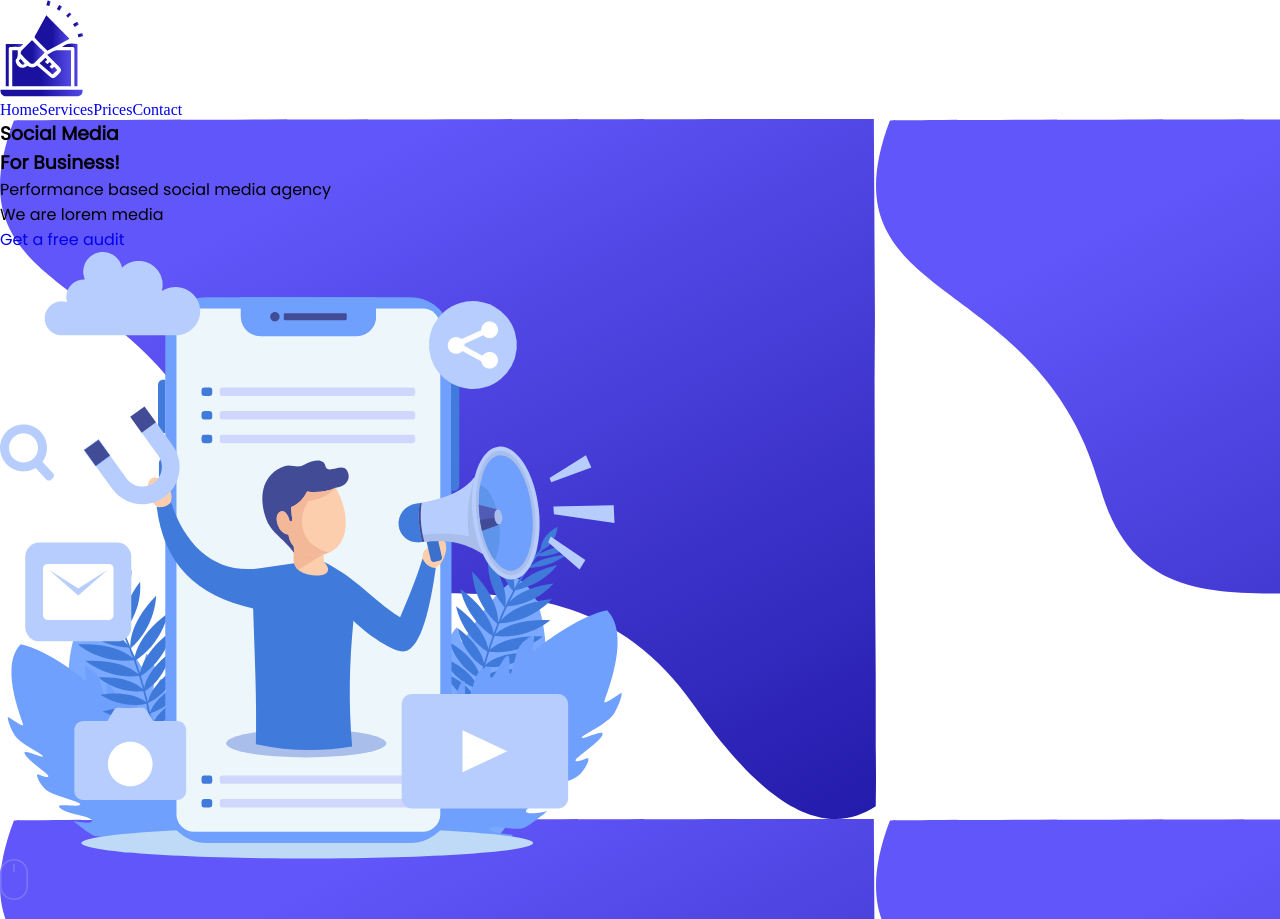
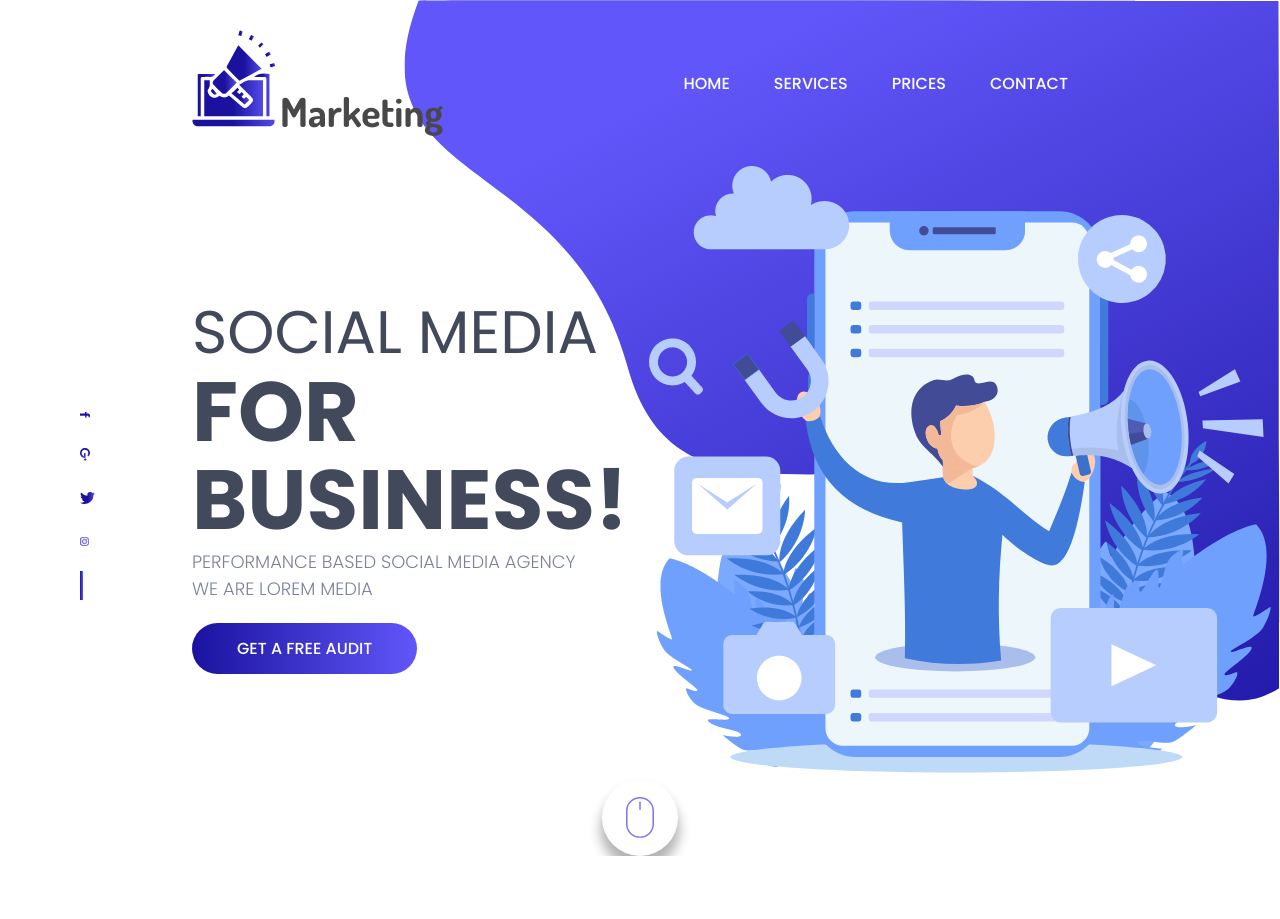
Before and after one commit to warsamefarah/projet-sass-gulp, a website: page index.html in a window 1280 px wide. After the commit the page ends 856 px from the top, so only its background shows below. Drawn offline with Linux system fonts and the light colour scheme; files whose address does not match are found by name.

Commit message:
Finished first section

```diff
--- a/index.html
+++ b/index.html
@@ -5,13 +5,16 @@
     <meta name="viewport" content="width=device-width, initial-scale=1.0">
     <title>Social Media for Business</title>
     <link rel="preconnect" href="https://fonts.gstatic.com">
-<link href="https://fonts.googleapis.com/css2?family=Lato&family=Poppins&display=swap" rel="stylesheet">
+<link href="https://fonts.googleapis.com/css2?family=Dosis:wght@700&family=Lato:wght@300;400;700&family=Poppins:wght@300;400;500;700&display=swap" rel="stylesheet">
     <link rel="stylesheet" href="css/import.css">
 </head>
 <body>
     <header>
+        <div class="logo">
+            <img src="assets/img/logo.png" alt="Logo Social Media For Business">
+            <span>Marketing <br></span>
+        </div>
         <nav>
-            <img src="assets/img/logo.png" alt="Logo Social Media For Business">
             <ul class="nav-items">
                 <li><a href="#" title="Home">Home</a></li>
                 <li><a href="#" title="Services">Services</a></li>
@@ -22,17 +25,29 @@
     </header>
     <main>
         <section class="firstSec">
+            <img src="assets/img/wave.svg" alt="Background Image" class="bgimg-1">
+            <div class="icons">
+                <ul>
+                    <li><img src="assets/picto/facebook.svg" alt="Facebook"></li>
+                    <li><img src="assets/picto/google-plus.svg" alt="Google Plus"></li>
+                    <li><img src="assets/picto/twitter.svg" alt="Twitter"></li>
+                    <li><img src="assets/picto/instagram.svg" alt="Instagram"></li>
+                </ul>
+            </div>
+            <div class="content">
                 <article>
                     <h1>Social Media <br></h1>
                     <p>Performance based social media agency <br>We are lorem media</p>
-                <a href="#" title="#">Get a free audit</a>
+                    <!-- <a href="#" title="#" class="cta">Get a free audit</a> -->
+                    <button class="cta">Get a free audit</button>
                 </article>
                 <aside>
                     <picture>
-                    <img src="assets/img/phone.png" alt="Phone Design">
+                        <img src="assets/img/phone.png" alt="Phone Design" class="phone">
                     </picture>
                 </aside>
-            <img src="assets/picto/mouse.svg" alt="Mouse Icon">
+                <div id="mouse"></div>
+            </div>
         </section>
         <section></section>
         <section></section>
--- a/sass/components/_cta.scss
+++ b/sass/components/_cta.scss
@@ -0,0 +1,11 @@
+.cta {
+    text-transform: $uppercase;
+    color: $white;
+    padding: $paddingCta;
+    background: $gradblue;
+    font-family: $poppins;
+    font-weight: $med;
+    font-size: 16px;
+    border-radius: 50px;
+    border: none;
+}
--- a/sass/components/_header.scss
+++ b/sass/components/_header.scss
@@ -1,9 +1,32 @@
 header {
+    display: $flex;
+    justify-content: $justify;
+    align-items: $align;
+    padding: 30px 10%;
+    width: 90%;
+    margin: auto;
+
+    .logo {
+        span {
+            font-family: $dosis;
+            font-weight: $bold;
+            font-size: 40px;
+            color: $grey2;
+        }
+    }
+
     nav {
         ul {
-            width: 120px;
-            display: $flex;
-            justify-content: $justaround;
+            text-transform: $uppercase;
+            li {
+                display: $inBl;
+                padding: $paddingLi;
+                font-family: $poppins;
+                font-weight: $med;
+                a {
+                    color: $white;
+                }
+            }
         }
     }
 }
--- a/sass/components/_home.scss
+++ b/sass/components/_home.scss
@@ -1,15 +1,39 @@
 .firstSec {
-    height: $window;
-    background: url('assets/img/wave.svg');
+
+    height: $windowH;
+    width: $windowW;
     font-family: $poppins;
-    img:first-child{
+
+    .content {
         display: $flex;
-        justify-items: flex-end;
+        justify-content: space-around;
+        flex-wrap: wrap;
+        align-items: center;
+
+        article {
+            width: 50%;
+            // transform: scale(1.3);
+        }
+
+        aside {
+            width: 50%;
+            justify-content: space-around;
+        }
+    }
+
+    .bgimg-1{
+        position: $absolute;
+        top: 0;
+        right: 0;
+        z-index: -1;
+        rotate: 0.1deg;
+    }
+
+    p {
+        text-transform: $uppercase;
+        color: $lightgreyb;
+        font-weight: $light;
+        padding-bottom: 21px;
+        font-size: 1.12rem;
     }
 }
-
-h1 {
-    &::after {
-        content: "For Business!";
-    }
-}
--- /dev/null
+++ b/sass/components/_section1.scss
@@ -0,0 +1,45 @@
+.firstSec{
+    article {
+        padding: $paddingXL;
+    }
+
+    aside {
+        display: flex;
+        align-items: center;
+    }
+
+    .phone {
+        width: 100%;
+        margin: auto;
+    }
+
+    #mouse {
+        width: 28px;
+        height: 41px;
+        background: url(../../assets/picto/mouse.svg) no-repeat center center;
+        padding: $paddingMouse;
+        border-radius: 50px;
+        box-shadow: 0 0.7rem 0.7rem 0.1rem rgba($color: #000000, $alpha: 0.3);
+    }
+
+    .icons {
+        position: $absolute;
+        top: 50%;
+        left: 5rem;
+
+        ul {
+            height: 200px;
+            display: flex;
+            flex-direction: column;
+            justify-content: space-between;
+
+            &:last-child::after {
+                content: "";
+                background: $gradblue;
+                width: 3px;
+                height: 29px;
+            }
+
+        }
+    }
+}
--- /dev/null
+++ b/sass/components/_title.scss
@@ -0,0 +1,14 @@
+h1 {
+    font-weight: $reg;
+    font-size: 60px;
+    color: $grey;
+    text-transform: $uppercase;
+    line-height: 80px;
+    &::after {
+        content: "For Business!";
+        font-weight: $bold;
+        font-size: 84px;
+        color: $grey;
+        text-transform: $uppercase;
+    }
+}
--- /dev/null
+++ b/sass/helpers/breakpoints.scss
@@ -0,0 +1 @@
+// Toutes les media queries sont contenues ici
--- a/sass/helpers/variables.scss
+++ b/sass/helpers/variables.scss
@@ -1,18 +1,39 @@
 // FONT SETTINGS
+// FONTS
 $poppins: Poppins, sans-serif;
 $lato: Lato, sans-serif;
+$dosis: Dosis, sans-serif;
 $uppercase: uppercase;
+// WEIGHTS
+$light: 300;
+$reg: 400;
+$med: 500;
+$bold: 700;
 
-// HEIGHT
-$window: 100vh;
+// COLORS
+$white: #FFFFFF;
+$grey: #42495B;
+$grey2: #484848;
+$lightgreyb: #7A839E;
+$gradblue: linear-gradient(to left, #6156F9, #1A129F);
 
-// FLEXBOX
+// DIMENSIONS
+$windowW: 100vw;
+$windowH: 70vh;
+
+// DISPLAY OPTIONS
 $flex: flex;
-$justaround: space-between;
+$justify: space-between;
+$align: center;
+$inBl: inline-block;
 
 // POSITIONS
 $absolute: absolute;
 $fixed: fixed;
 
-// IMAGES
-$blueWaveTop: url('assets/img/wave.svg');
+// PADDING
+$paddingHeader: 30px 10%;
+$paddingLi: 0 20px;
+$paddingXL: 20px 0 0 15%;
+$paddingCta: 13px 45px;
+$paddingMouse: 38px
--- a/sass/import.scss
+++ b/sass/import.scss
@@ -1,5 +1,11 @@
+// Éléments qui définissent les variables créées et les media queries
 @import "helpers/variables.scss";
+@import "helpers/breakpoints.scss";
 
+// Composants de la page
 @import "components/reset.scss";
 @import "components/home.scss";
 @import "components/header.scss";
+@import "components/cta.scss";
+@import "components/title.scss";
+@import "components/section1.scss";
```
Also changed, not shown: css/import.css. Lines whose indentation alone changed are shown as unchanged.
